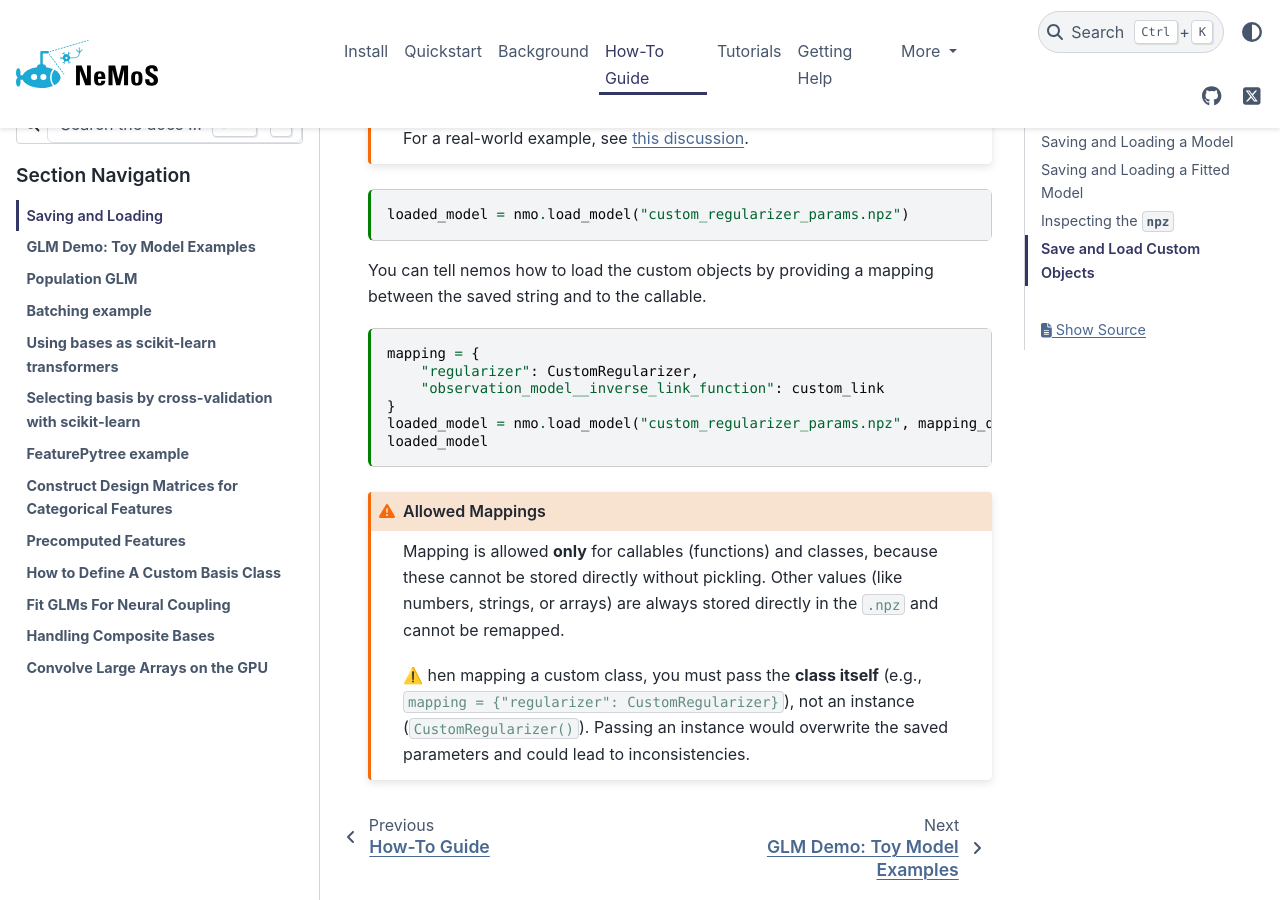
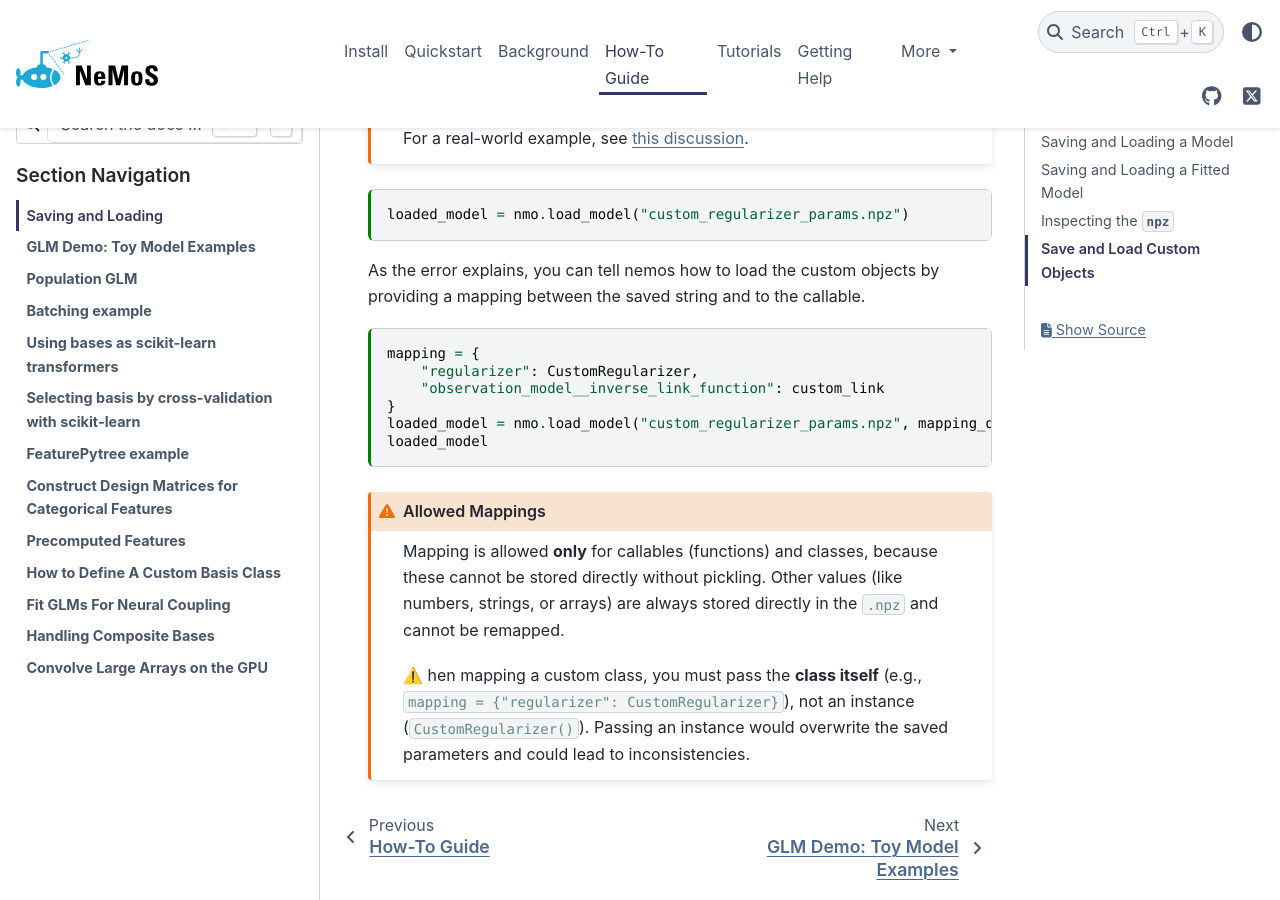
Before and after one commit to flatironinstitute/nemos, a Sphinx documentation site: the page built from docs/how_to_guide/save_and_load.md, in a window 1280 px wide and 900 px high, scrolled down 2173 px. Built offline with Sphinx 7.4.7 and the PyData theme 0.15.4, drawn with Linux system fonts in a browser that asks for light colours.

Commit message:
Update docs/how_to_guide/save_and_load.md
Co-authored-by: William F. Broderick <billbrod@gmail.com>

````diff
--- a/docs/how_to_guide/save_and_load.md
+++ b/docs/how_to_guide/save_and_load.md
@@ -121,7 +121,7 @@
 loaded_model = nmo.load_model("custom_regularizer_params.npz")
 ```
 
-You can tell nemos how to load the custom objects by providing a mapping between the saved string and to the callable.
+As the error explains, you can tell nemos how to load the custom objects by providing a mapping between the saved string and to the callable.
 
 ```{code-cell}
 
````
